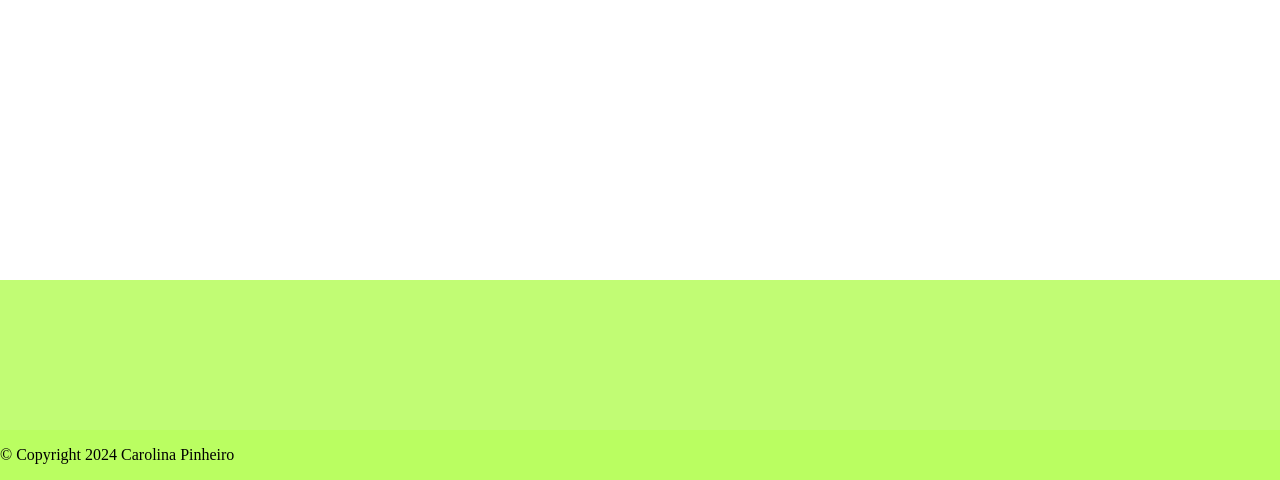
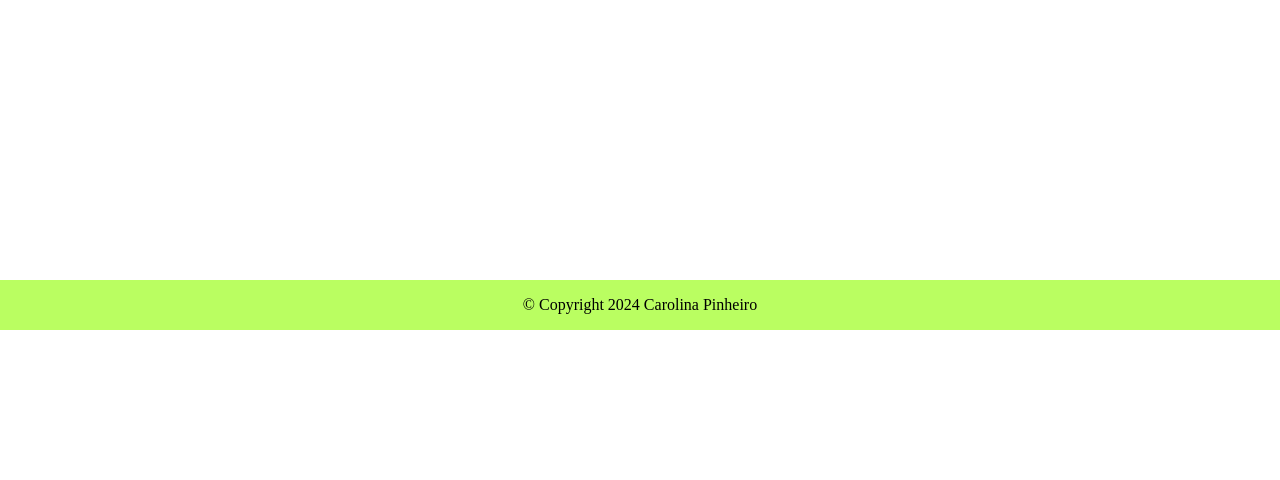
Before and after one commit to Carolina-lab1/Pontos-de-coleta-e-reciclagem, a plain HTML site: page index.html in a window 1280 px wide. Shown: the part 1590-2070 px from the top of the page. After the commit the page ends 1920 px from the top, so only its background shows below. Drawn offline with Linux system fonts and the light colour scheme.

Commit message:
Update style-home.css

```diff
--- a/style-home.css
+++ b/style-home.css
@@ -290,18 +290,10 @@ input[placeholder] {
     color: #3b3b3b;
 }
 
-footer {
-    width: 100vw;
-    height: 200px;
-    display: flex;
-    flex-direction: column-reverse;
-    justify-content: flex-start;
-    background-color: #c1fc74;
-}
-
 footer .creditos {
     display: flex;
     flex-direction: column;
+    align-items: center;
     justify-content: center;
     width: 100vw;
     height: 50px;
```
